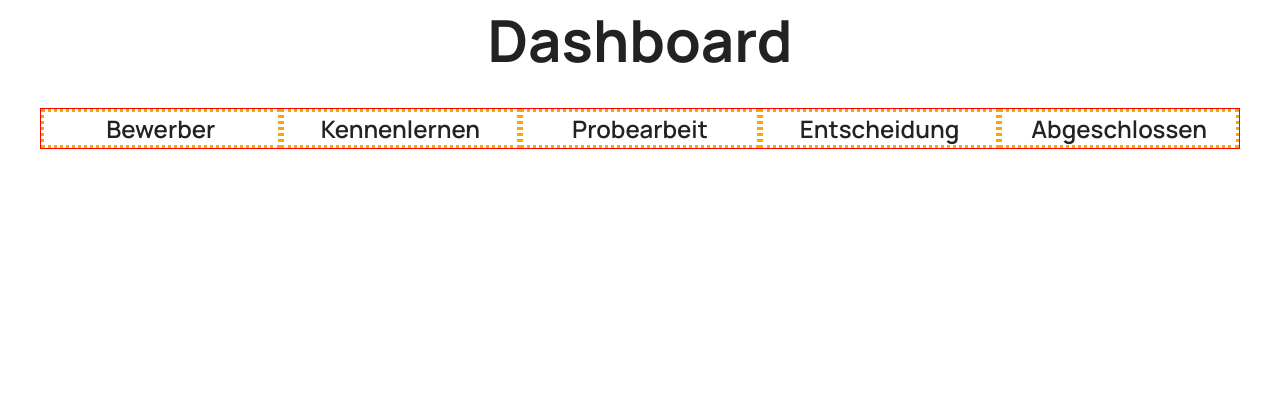
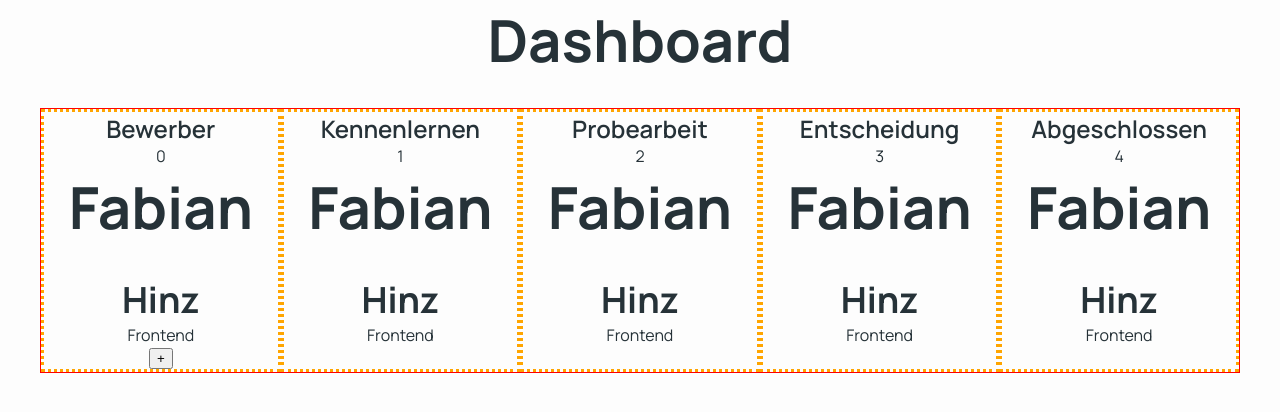
Before and after one commit to Fabo95/workwise_board, a React (Create React App) app: page / in a window 1280 px wide. Shown: the top 412 px of the page. Built offline with nearby package versions, Linux system fonts and the light colour scheme.

Commit message:
Second Update

```diff
--- a/package.json
+++ b/package.json
@@ -6,6 +6,7 @@
     "cra-template": "1.1.3",
     "react": "^18.0.0",
     "react-dom": "^18.0.0",
+    "react-hook-form": "^7.31.3",
     "react-scripts": "5.0.0"
   },
   "scripts": {
--- a/src/App.js
+++ b/src/App.js
@@ -1,5 +1,6 @@
 import React, {useContext} from 'react'
 import {CandidateContext} from "./context/CandidateContext"
+import Input from './component/Input'
 
 import Column from './component/Column'
 
@@ -7,9 +8,8 @@ export default function App () {
 
     const {columnArr} = useContext(CandidateContext)
 
-    const columnEl = columnArr.map(column => {
-        return <Column title = {column}/>
-    })
+    {/* eachColumn Index via props an <Column /> */}
+    const columnEl = columnArr.map((eachColumn, index ) => <Column key={index} index = {index} title = {eachColumn}/>)
 
     return (
         <>
@@ -17,6 +17,7 @@ export default function App () {
             <main className='main'>
                 {columnEl}
             </main>
+            <Input />
         </>
     )
 }
--- /dev/null
+++ b/src/component/Candidate.js
@@ -0,0 +1,15 @@
+import React from 'react'
+
+
+export default function Candidate ({columnIndex, lastname, firstname, position}) {
+
+
+    return (
+        <>
+            <p>{columnIndex}</p>
+            <h1>{lastname}</h1>
+            <h2>{firstname}</h2>
+            <p>{position}</p>
+        </>
+    )
+}
--- a/src/component/Column.js
+++ b/src/component/Column.js
@@ -1,13 +1,25 @@
-import React from 'react'
+import React, {useContext} from 'react'
+import {CandidateContext} from "../context/CandidateContext"
 
-export default function Column ({title}) {
+import Candidate from './Candidate'
 
 
+/* Index = eachColumn Index des Column aus ColumnArr*/
+export default function Column ({index, title}) {
+
+    const {candidateArr} = useContext(CandidateContext)
+
+    const cadidateEl = candidateArr.map(eachCandidate => <Candidate key={index} columnIndex = {index} {...eachCandidate} />)
+
+    function handleClick () {
+        document.getElementById("root").classList.add("show")
+    }
+
     return (
-
         <div className='main--item'>
                 <h3>{title}</h3>
-
+                {cadidateEl}
+        {index === 0 && <button onClick={handleClick}>+</button>}
         </div>
 
     )
--- /dev/null
+++ b/src/component/Input.js
@@ -0,0 +1,36 @@
+import React from 'react'
+import { useForm } from 'react-hook-form';
+
+export default function Input () {
+
+    const {
+        register,
+        handleSubmit,
+        formState: { errors },
+      } = useForm();
+
+
+     function onSubmit(data) {
+         console.log(data);
+    }
+
+
+    return (
+        <div className='input'>
+            <div className='input--item'>
+            <form onSubmit={handleSubmit(onSubmit)}>
+                <label className='input--label'>Vorname:</label>
+                <input className='input--field' {...register('firstName', { required: true })} />
+                {errors.firstname && <p>Du hast vergessen den Vornamen anzugeben </p>}
+                <label className='input--label'>Nachname:</label>
+                <input className='input--field' {...register('lastName', { required: true })} />
+                {errors.lastName && <p>Du hast vergessen den Nachnamen anzugeben </p>}
+                <label className='input--label'>Position:</label>
+                <input className='input--field' {...register('position', { required: true })} />
+                {errors.age && <p>Du hast vergessen den die Postion anzugeben</p>}
+                <input value="Bewerber hinzufügen" className='input--submit' type="submit" />
+            </form>
+            </div>
+        </div>
+    )
+}
--- a/src/context/CandidateContext.js
+++ b/src/context/CandidateContext.js
@@ -6,10 +6,10 @@ function CandidateContextProvider ({children}) {
 
         const [columnArr, setColumnArr] = useState(["Bewerber", "Kennenlernen", "Probearbeit", "Entscheidung", "Abgeschlossen"])
 
-        const [candidateArr, setCandidateArr] = useState([])
+        const [candidateArr, setCandidateArr] = useState([{lastname: "Fabian", firstname: "Hinz", position: "Frontend"}])
 
         return (
-            <CandidateContext.Provider value={{columnArr}}>
+            <CandidateContext.Provider value={{columnArr, candidateArr}}>
                 {children}
             </CandidateContext.Provider>
         )
--- a/src/styles.css
+++ b/src/styles.css
@@ -55,12 +55,11 @@ h1, h2, h3, p {
   --fw--bigger: 600;
   --fw--big: 700;
 
-  --color--dark--darker: #593C3B;
-  --color--dark: #D9534F;
-  --color--text: #222222;
-  --color--text--light: #6E6E6E;
-  --color--light--lighter: #fff;
+  --color--red: rgb(216, 27, 93);
+  --color--dark: #263238;
   --color--light: rgba(253,253,253);
+  --color--background: rgba(195, 195, 195, 0.7) 20%;
+  --color--background--highlight: rgb(240, 243, 245);
 
   --lspacing--small: 0.3px;
   --lspacing--reg: 0.5px;
@@ -88,8 +87,8 @@ h1, h2, h3, p {
 
 body {
   margin: 0;
-  background: var(--color--light--lighter);
-  color: var(--color--text);
+  background: var(--color--light);
+  color: var(--color--dark);
   font-family: 'Manrope';
   -ms-user-select: None;
   -moz-user-select: None;
@@ -113,6 +112,82 @@ body {
   border: 3px dotted orange;
 }
 
+/* Input */
+
+
+
+.input {
+  position: fixed;
+  top: 0;
+  left: 0;
+  right: 0;
+  bottom: 0;
+  background: var(--color--background);
+  visibility: hidden;
+  transform: scale(0);
+  transition: 300ms;
+  display: flex;
+  align-items: center;
+  justify-content: center;
+}
+
+.show .input {
+  visibility: visible;
+  transform: scale(1);
+  transition: 300ms;
+}
+
+.input--item {
+  border-radius: 4px;
+  height: 400px;
+  background: white;
+  padding: 2em;
+}
+
+.input--label {
+  display: inline-block;
+  margin-bottom: 0.5em;
+}
+
+.input--field {
+  all: unset;
+  display: block;
+  width: 400px;
+  margin: 0 auto;
+  padding: 0.3em 0.5em;
+  margin-bottom: 1em;
+  background: var(--color--background--highlight);
+  border-radius: 4px;
+}
+
+.input--field:last-child {
+  margin-bottom: 2em;
+}
+
+.input--submit {
+  -webkit-box-align: center;
+  align-items: center;
+  cursor: pointer;
+  display: flex;
+  font-size: 16px;
+  font-weight: bold;
+  -webkit-box-pack: center;
+  justify-content: center;
+  max-width: 100%;
+  min-height: 40px;
+  padding: 10px 16px;
+  position: relative;
+  text-align: center;
+  text-decoration: none;
+  white-space: nowrap;
+  background: rgb(216, 27, 93);
+  border: none;
+  color: rgb(255, 255, 255);
+  border-radius: 8px;
+  height: 40px;
+  width: 100%;
+}
+
 /* Fonts */
 
 .bold {
```
Also changed, not shown: 1 other file (tests, documents, lock files or other folders).
